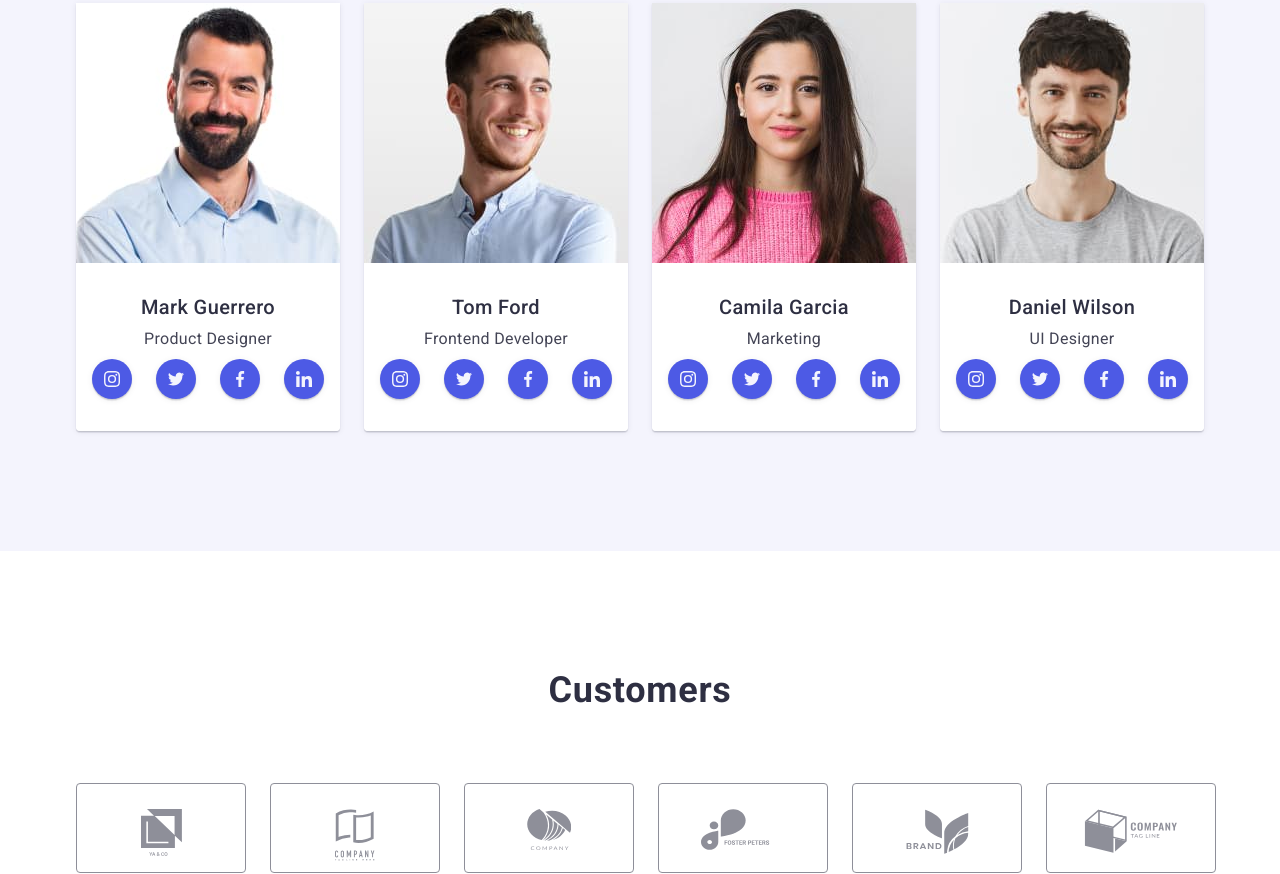
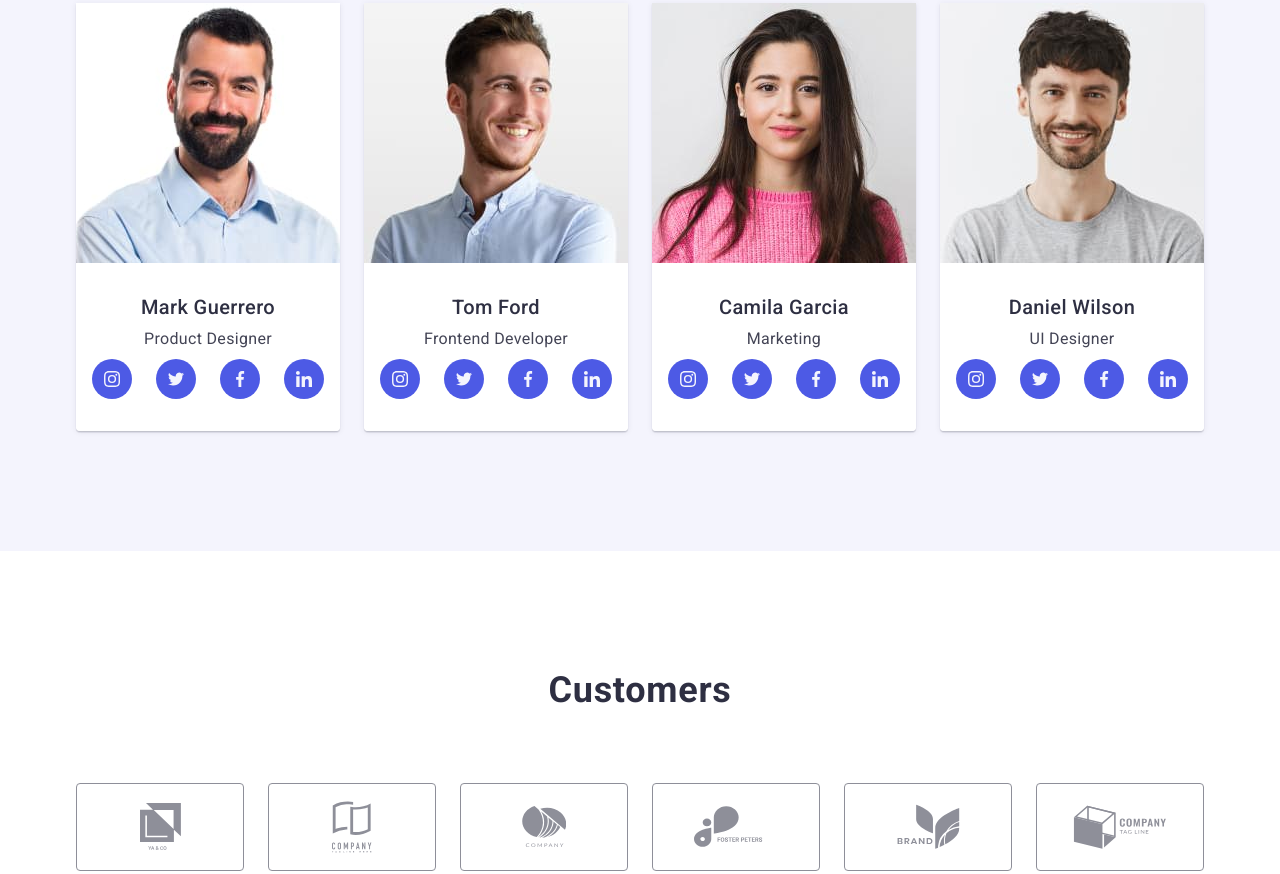
Before and after one commit to Ferdomoner73/goit-markup-hw-04, a plain HTML site: page index.html in a window 1280 px wide. Shown: the part 1926-2800 px from the top of the page. Drawn offline with nearby package versions, Linux system fonts and the light colour scheme.

Commit message:
finaly version

```diff
--- a/css/styles.css
+++ b/css/styles.css
@@ -11,6 +11,8 @@ body {
 :root {
   --heading-main-color: #2e2f42;
   --part-logo-color: #4d5ae5;
+  --hover-main-clr: #404bbf;
+  --hover-secondary-clr: #31d0aa;
   --second-part-logo-color: #f4f4fd;
   --common-text-color: #434455;
   --main-header: #ffffff;
@@ -192,7 +194,7 @@ img {
   width: 48px;
   height: 4px;
   border-radius: 2px;
-  background-color: #404bbf;
+  background-color: var(--hover-main-clr);
   margin-top: 49px;
 }
 
@@ -351,8 +353,8 @@ img {
   display: flex;
   width: 232px;
   height: 40px;
-
   margin: 8px 16px 0 16px;
+  gap: 24px;
 }
 
 .contacts-selection {
@@ -421,16 +423,25 @@ img {
   gap: 16px;
 }
 
-.foot-info-ul .item {
+.foot-info-item {
   width: 40px;
   height: 40px;
+}
+
+.foot-info-link {
+  display: flex;
+  justify-content: center;
+  align-items: center;
+  width: 100%;
+  height: 100%;
   background-color: rgba(255, 255, 255, 0.1);
   border-radius: 50%;
+  fill: var(--second-part-logo-color);
 }
 
-.foot-info-ul .item:focus,
-.foot-info-ul .item:hover {
-  background-color: #31d0aa;
+.foot-info-link:hover,
+.foot-info-link:focus {
+  background-color: var(--hover-secondary-clr);
 }
 
 .foot-info-heading {
@@ -445,44 +456,16 @@ img {
   margin-bottom: 16px;
 }
 
-.members-socials-ul .item {
-  background-color: var(--part-logo-color);
-  border-radius: 50%;
-}
-
-.members-socials-ul .item:focus,
-.members-socials-ul .item:hover {
-  background-color: #404bbf;
-}
-
 /* ICons */
 
-.members-socials-ul a {
-  display: block;
-  height: 40px;
-  width: 40px;
-  padding: 12px;
-}
-
-.foot-info-ul a {
-  display: block;
-  height: 40px;
-  width: 40px;
-  padding: 8px;
-}
-
-.foot-info-ul .icon {
-  width: 24px;
-  height: 24px;
-  fill: var(--second-part-logo-color);
-}
-
 .icon-bcg {
+  display: flex;
+  justify-content: center;
+  align-items: center;
   width: 264px;
   height: 112px;
   background-color: var(--second-part-logo-color);
   border-radius: 4px;
-  padding: 24px 102px;
   margin-bottom: 8px;
 }
 
@@ -490,10 +473,25 @@ img {
   display: block;
 }
 
-.members-socials-icon {
+.members-socials-item {
   width: 40px;
   height: 40px;
+}
+
+.members-socials-link {
+  display: flex;
+  align-items: center;
+  justify-content: center;
+  width: 100%;
+  height: 100%;
   fill: var(--second-part-logo-color);
+  background-color: var(--part-logo-color);
+  border-radius: 50%;
+}
+
+.members-socials-link:hover,
+.members-socials-link:focus {
+  background-color: var(--hover-main-clr);
 }
 
 /* Companies section */
@@ -502,35 +500,28 @@ img {
   display: flex;
   gap: 24px;
 }
-
-.companies-ul .item {
+/*
+.company-item {
   border: 1px solid #8e8f99;
   border-radius: 4px;
+  fill: #8e8f99;
+} */
+
+.company-link:hover,
+.company-link:focus {
+  border-color: var(--hover-main-clr);
+  fill: var(--hover-main-clr);
 }
 
-.companies-ul .item:hover,
-.companies-ul .item:focus {
-  border-color: #404bbf;
-  fill: #404bbf;
-}
-
-.companies-ul a {
-  display: block;
+.company-link {
+  display: flex;
+  justify-content: center;
+  align-items: center;
   width: 168px;
   height: 88px;
-  padding-top: 25px;
-}
-
-.company-icon {
-  display: block;
-  align-self: center;
   fill: #8e8f99;
-  margin: 0 auto;
-}
-
-.company-icon:focus,
-.company-icon:hover {
-  fill: #404bbf;
+  border: 1px solid #8e8f99;
+  border-radius: 4px;
 }
 
 /* Portfolio */
@@ -540,21 +531,27 @@ img {
   flex-wrap: wrap;
 }
 
-.galary-ul .item {
+.galary-item {
   margin-right: 24px;
   margin-bottom: 48px;
 }
 
-.galary-ul .item:hover {
+.galary-item-link {
+  display: block;
+  text-decoration: none;
+}
+
+.galary-item-link:hover,
+.galary-item-link:focus {
   box-shadow: 0px 1px 6px rgba(46, 47, 66, 0.08),
     0px 1px 1px rgba(46, 47, 66, 0.16), 0px 2px 1px rgba(46, 47, 66, 0.08);
 }
 
-.galary-ul .item:nth-of-type(3n) {
+.galary-item:nth-of-type(3n) {
   margin-right: 0;
 }
 
-.galary-ul .item:nth-last-child(-n + 3) {
+.galary-item:nth-last-child(-n + 3) {
   margin-bottom: 0;
 }
 
@@ -562,5 +559,6 @@ img {
   text-align: left;
   padding-left: 16px;
   border: 1px solid var(--footer-text);
+  border-top: none;
   border-radius: 0;
 }
--- a/index.html
+++ b/index.html
@@ -85,11 +85,7 @@
             <li class="item">
               <div class="icon-bcg">
                 <svg width="64" height="64" class="entering-icon">
-                  <use
-                    width="64"
-                    height="64"
-                    href="./images/icons.svg#icon-strategy"
-                  ></use>
+                  <use href="./images/icons.svg#icon-strategy"></use>
                 </svg>
               </div>
               <h3 class="heading common-heading">Strategy</h3>
@@ -101,11 +97,7 @@
             <li class="item">
               <div class="icon-bcg">
                 <svg width="64" height="64" class="entering-icon">
-                  <use
-                    width="64"
-                    height="64"
-                    href="./images/icons.svg#icon-punctuality"
-                  ></use>
+                  <use href="./images/icons.svg#icon-punctuality"></use>
                 </svg>
               </div>
               <h3 class="heading common-heading">Punctuality</h3>
@@ -117,11 +109,7 @@
             <li class="item">
               <div class="icon-bcg">
                 <svg width="64" height="64" class="entering-icon">
-                  <use
-                    width="64"
-                    height="64"
-                    href="./images/icons.svg#icon-diligence"
-                  ></use>
+                  <use href="./images/icons.svg#icon-diligence"></use>
                 </svg>
               </div>
               <h3 class="heading common-heading">Diligence</h3>
@@ -133,11 +121,7 @@
             <li class="item">
               <div class="icon-bcg">
                 <svg width="64" height="64" class="entering-icon">
-                  <use
-                    width="64"
-                    height="64"
-                    href="./images/icons.svg#icon-technologies"
-                  ></use>
+                  <use href="./images/icons.svg#icon-technologies"></use>
                 </svg>
               </div>
               <h3 class="heading common-heading">Technologies</h3>
@@ -185,47 +169,31 @@
                 <h3 class="heading common-heading">Mark Guerrero</h3>
                 <p class="common-text">Product Designer</p>
                 <ul class="members-socials-ul">
-                  <li class="item">
-                    <a href="">
-                      <svg class="members-socials-icon">
-                        <use
-                          width="16"
-                          height="16"
-                          href="./images/icons.svg#icon-instagram"
-                        ></use>
+                  <li class="members-socials-item">
+                    <a class="members-socials-link" href="">
+                      <svg width="16" height="16" class="members-socials-icon">
+                        <use href="./images/icons.svg#icon-instagram"></use>
                       </svg>
                     </a>
                   </li>
-                  <li class="item">
-                    <a href="">
-                      <svg class="members-socials-icon">
-                        <use
-                          width="16"
-                          height="16"
-                          href="./images/icons.svg#icon-twitter"
-                        ></use>
+                  <li class="members-socials-item">
+                    <a class="members-socials-link" href="">
+                      <svg width="16" height="16" class="members-socials-icon">
+                        <use href="./images/icons.svg#icon-twitter"></use>
                       </svg>
                     </a>
                   </li>
-                  <li class="item">
-                    <a href="">
-                      <svg class="members-socials-icon">
-                        <use
-                          width="16"
-                          height="16"
-                          href="./images/icons.svg#icon-facebook"
-                        ></use>
+                  <li class="members-socials-item">
+                    <a class="members-socials-link" href="">
+                      <svg width="16" height="16" class="members-socials-icon">
+                        <use href="./images/icons.svg#icon-facebook"></use>
                       </svg>
                     </a>
                   </li>
-                  <li class="item">
-                    <a href="">
-                      <svg class="members-socials-icon">
-                        <use
-                          width="16"
-                          height="16"
-                          href="./images/icons.svg#icon-linkedin"
-                        ></use>
+                  <li class="members-socials-item">
+                    <a class="members-socials-link" href="">
+                      <svg width="16" height="16" class="members-socials-icon">
+                        <use href="./images/icons.svg#icon-linkedin"></use>
                       </svg>
                     </a>
                   </li>
@@ -238,47 +206,31 @@
                 <h3 class="heading common-heading">Tom Ford</h3>
                 <p class="common-text">Frontend Developer</p>
                 <ul class="members-socials-ul">
-                  <li class="item">
-                    <a href="">
-                      <svg class="members-socials-icon">
-                        <use
-                          width="16"
-                          height="16"
-                          href="./images/icons.svg#icon-instagram"
-                        ></use>
+                  <li class="members-socials-item">
+                    <a class="members-socials-link" href="">
+                      <svg width="16" height="16" class="members-socials-icon">
+                        <use href="./images/icons.svg#icon-instagram"></use>
                       </svg>
                     </a>
                   </li>
-                  <li class="item">
-                    <a href="">
-                      <svg class="members-socials-icon">
-                        <use
-                          width="16"
-                          height="16"
-                          href="./images/icons.svg#icon-twitter"
-                        ></use>
+                  <li class="members-socials-item">
+                    <a class="members-socials-link" href="">
+                      <svg width="16" height="16" class="members-socials-icon">
+                        <use href="./images/icons.svg#icon-twitter"></use>
                       </svg>
                     </a>
                   </li>
-                  <li class="item">
-                    <a href="">
-                      <svg class="members-socials-icon">
-                        <use
-                          width="16"
-                          height="16"
-                          href="./images/icons.svg#icon-facebook"
-                        ></use>
+                  <li class="members-socials-item">
+                    <a class="members-socials-link" href="">
+                      <svg width="16" height="16" class="members-socials-icon">
+                        <use href="./images/icons.svg#icon-facebook"></use>
                       </svg>
                     </a>
                   </li>
-                  <li class="item">
-                    <a href="">
-                      <svg class="members-socials-icon">
-                        <use
-                          width="16"
-                          height="16"
-                          href="./images/icons.svg#icon-linkedin"
-                        ></use>
+                  <li class="members-socials-item">
+                    <a class="members-socials-link" href="">
+                      <svg width="16" height="16" class="members-socials-icon">
+                        <use href="./images/icons.svg#icon-linkedin"></use>
                       </svg>
                     </a>
                   </li>
@@ -291,47 +243,31 @@
                 <h3 class="heading common-heading">Camila Garcia</h3>
                 <p class="common-text">Marketing</p>
                 <ul class="members-socials-ul">
-                  <li class="item">
-                    <a href="">
-                      <svg class="members-socials-icon">
-                        <use
-                          width="16"
-                          height="16"
-                          href="./images/icons.svg#icon-instagram"
-                        ></use>
+                  <li class="members-socials-item">
+                    <a class="members-socials-link" href="">
+                      <svg width="16" height="16" class="members-socials-icon">
+                        <use href="./images/icons.svg#icon-instagram"></use>
                       </svg>
                     </a>
                   </li>
-                  <li class="item">
-                    <a href="">
-                      <svg class="members-socials-icon">
-                        <use
-                          width="16"
-                          height="16"
-                          href="./images/icons.svg#icon-twitter"
-                        ></use>
+                  <li class="members-socials-item">
+                    <a class="members-socials-link" href="">
+                      <svg width="16" height="16" class="members-socials-icon">
+                        <use href="./images/icons.svg#icon-twitter"></use>
                       </svg>
                     </a>
                   </li>
-                  <li class="item">
-                    <a href="">
-                      <svg class="members-socials-icon">
-                        <use
-                          width="16"
-                          height="16"
-                          href="./images/icons.svg#icon-facebook"
-                        ></use>
+                  <li class="members-socials-item">
+                    <a class="members-socials-link" href="">
+                      <svg width="16" height="16" class="members-socials-icon">
+                        <use href="./images/icons.svg#icon-facebook"></use>
                       </svg>
                     </a>
                   </li>
-                  <li class="item">
-                    <a href="">
-                      <svg class="members-socials-icon">
-                        <use
-                          width="16"
-                          height="16"
-                          href="./images/icons.svg#icon-linkedin"
-                        ></use>
+                  <li class="members-socials-item">
+                    <a class="members-socials-link" href="">
+                      <svg width="16" height="16" class="members-socials-icon">
+                        <use href="./images/icons.svg#icon-linkedin"></use>
                       </svg>
                     </a>
                   </li>
@@ -344,47 +280,31 @@
                 <h3 class="heading common-heading">Daniel Wilson</h3>
                 <p class="common-text">UI Designer</p>
                 <ul class="members-socials-ul">
-                  <li class="item">
-                    <a href="">
-                      <svg class="members-socials-icon">
-                        <use
-                          width="16"
-                          height="16"
-                          href="./images/icons.svg#icon-instagram"
-                        ></use>
+                  <li class="members-socials-item">
+                    <a class="members-socials-link" href="">
+                      <svg width="16" height="16" class="members-socials-icon">
+                        <use href="./images/icons.svg#icon-instagram"></use>
                       </svg>
                     </a>
                   </li>
-                  <li class="item">
-                    <a href="">
-                      <svg class="members-socials-icon">
-                        <use
-                          width="16"
-                          height="16"
-                          href="./images/icons.svg#icon-twitter"
-                        ></use>
+                  <li class="members-socials-item">
+                    <a class="members-socials-link" href="">
+                      <svg width="16" height="16" class="members-socials-icon">
+                        <use href="./images/icons.svg#icon-twitter"></use>
                       </svg>
                     </a>
                   </li>
-                  <li class="item">
-                    <a href="">
-                      <svg class="members-socials-icon">
-                        <use
-                          width="16"
-                          height="16"
-                          href="./images/icons.svg#icon-facebook"
-                        ></use>
+                  <li class="members-socials-item">
+                    <a class="members-socials-link" href="">
+                      <svg width="16" height="16" class="members-socials-icon">
+                        <use href="./images/icons.svg#icon-facebook"></use>
                       </svg>
                     </a>
                   </li>
-                  <li class="item">
-                    <a href="">
-                      <svg class="members-socials-icon">
-                        <use
-                          width="16"
-                          height="16"
-                          href="./images/icons.svg#icon-linkedin"
-                        ></use>
+                  <li class="members-socials-item">
+                    <a class="members-socials-link" href="">
+                      <svg width="16" height="16" class="members-socials-icon">
+                        <use href="./images/icons.svg#icon-linkedin"></use>
                       </svg>
                     </a>
                   </li>
@@ -400,43 +320,43 @@
         <div class="container">
           <h1 class="heading sections-heading position">Customers</h1>
           <ul class="companies-ul">
-            <li class="item">
-              <a href="">
+            <li class="company-item">
+              <a class="company-link" href="">
                 <svg width="41" height="47" class="company-icon">
                   <use href="./images/icons.svg#icon-first-company"></use>
                 </svg>
               </a>
             </li>
-            <li class="item">
-              <a href="">
+            <li class="company-item">
+              <a class="company-link" href="">
                 <svg width="40" height="52" class="company-icon">
                   <use href="./images/icons.svg#icon-second-company"></use>
                 </svg>
               </a>
             </li>
-            <li class="item">
-              <a href="">
+            <li class="company-item">
+              <a class="company-link" href="">
                 <svg width="44" height="41" class="company-icon">
                   <use href="./images/icons.svg#icon-third-company"></use>
                 </svg>
               </a>
             </li>
-            <li class="item">
-              <a href="">
+            <li class="company-item">
+              <a class="company-link" href="">
                 <svg width="84" height="41" class="company-icon">
                   <use href="./images/icons.svg#icon-forth-company"></use>
                 </svg>
               </a>
             </li>
-            <li class="item">
-              <a href="">
+            <li class="company-item">
+              <a class="company-link" href="">
                 <svg width="63" height="45" class="company-icon">
                   <use href="./images/icons.svg#icon-fifth-company"></use>
                 </svg>
               </a>
             </li>
-            <li class="item">
-              <a href="">
+            <li class="company-item">
+              <a class="company-link" href="">
                 <svg width="94" height="44" class="company-icon">
                   <use href="./images/icons.svg#icon-sixth-company"></use>
                 </svg>
@@ -462,47 +382,31 @@
         <div class="foot-info">
           <p class="foot-info-heading">Social media</p>
           <ul class="foot-info-ul">
-            <li class="item">
-              <a href="">
-                <svg class="icon">
-                  <use
-                    width="24"
-                    height="24"
-                    href="./images/icons.svg#icon-instagram"
-                  ></use>
+            <li class="foot-info-item">
+              <a class="foot-info-link" href="">
+                <svg width="24" height="24" class="foot-info-icon">
+                  <use href="./images/icons.svg#icon-instagram"></use>
                 </svg>
               </a>
             </li>
-            <li class="item">
-              <a href="">
-                <svg class="icon">
-                  <use
-                    width="24"
-                    height="24"
-                    href="./images/icons.svg#icon-twitter"
-                  ></use>
+            <li class="foot-info-item">
+              <a class="foot-info-link" href="">
+                <svg width="24" height="24" class="foot-info-icon">
+                  <use href="./images/icons.svg#icon-twitter"></use>
                 </svg>
               </a>
             </li>
-            <li class="item">
-              <a href="">
-                <svg class="icon">
-                  <use
-                    width="24"
-                    height="24"
-                    href="./images/icons.svg#icon-facebook"
-                  ></use>
+            <li class="foot-info-item">
+              <a class="foot-info-link" href="">
+                <svg width="24" height="24" class="foot-info-icon">
+                  <use href="./images/icons.svg#icon-facebook"></use>
                 </svg>
               </a>
             </li>
-            <li class="item">
-              <a href="">
-                <svg class="icon">
-                  <use
-                    width="24"
-                    height="24"
-                    href="./images/icons.svg#icon-linkedin"
-                  ></use>
+            <li class="foot-info-item">
+              <a class="foot-info-link" href="">
+                <svg width="24" height="24" class="foot-info-icon">
+                  <use href="./images/icons.svg#icon-linkedin"></use>
                 </svg>
               </a>
             </li>
```
Also changed, not shown: portfolio.html (+43 -59 lines).
